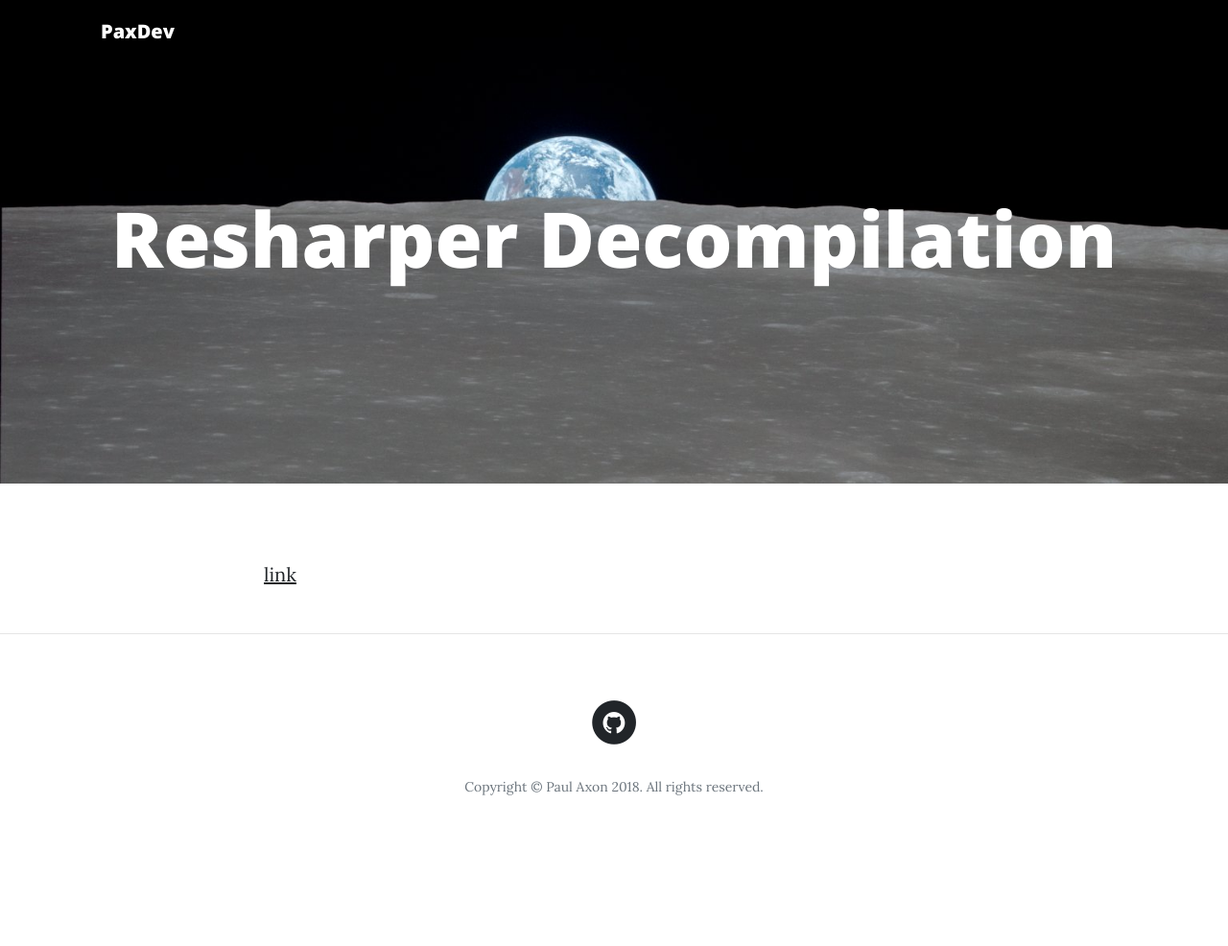
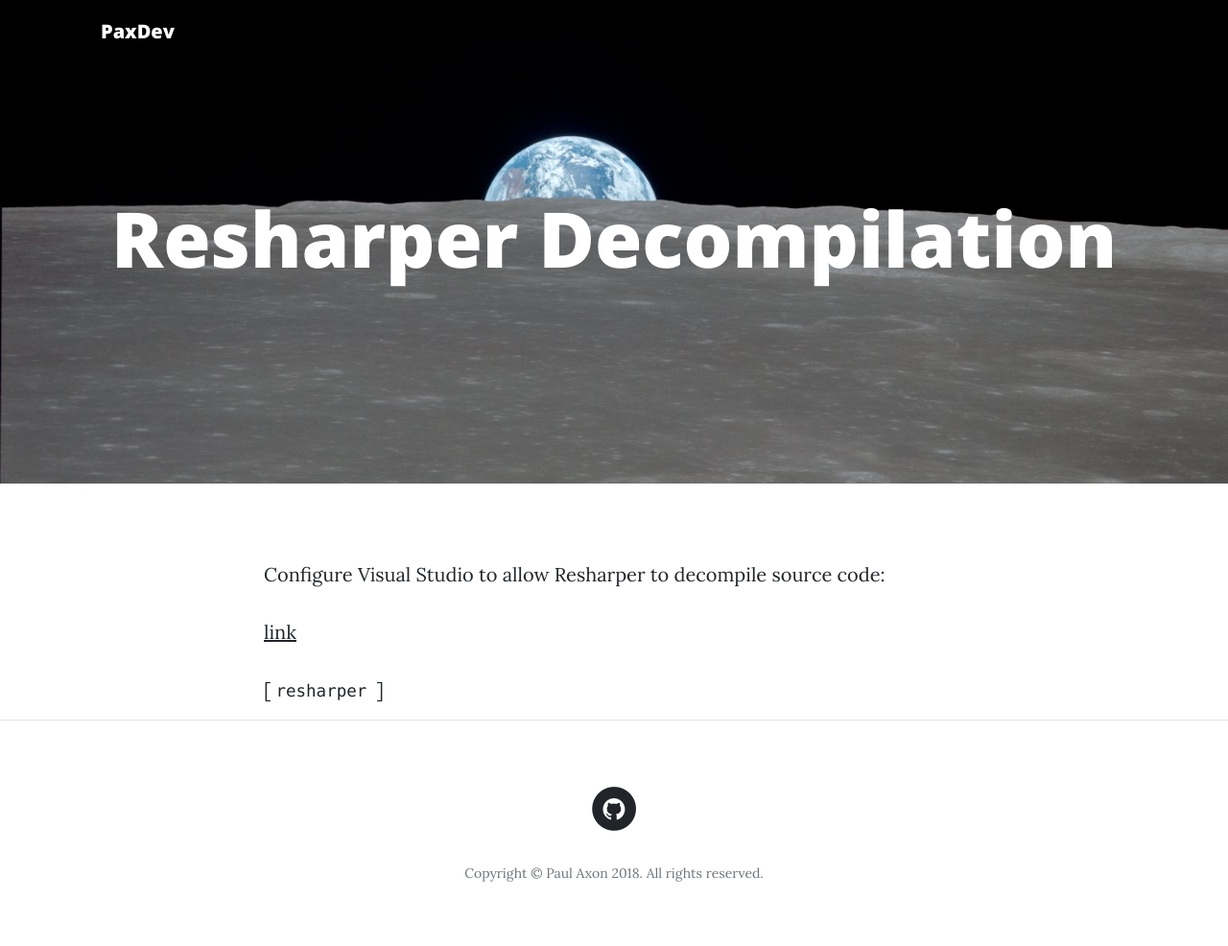
Before and after one commit to paxdev/paxdev.github.io, a Jekyll site: the page built from _posts/2018-09-21-enable-resharper-decompilation-in-visual-studio.md, in a window 1280 px wide. Shown: the whole page at 96% size. Built offline with Jekyll 4.4.1, drawn with Linux system fonts in a browser that asks for light colours; our own code applies the rules of GitHub Pages for plain Markdown files; before the commit the page ends 900 px from its top, so only the background shows below that.

Commit message:
Update 2018-09-21-enable-resharper-decompilation-in-visual-studio.md

```diff
--- a/_posts/2018-09-21-enable-resharper-decompilation-in-visual-studio.md
+++ b/_posts/2018-09-21-enable-resharper-decompilation-in-visual-studio.md
@@ -1,5 +1,11 @@
 ---
   title: Resharper Decompilation
+  categories:
+    - link
+  tags:
+    - resharper
 ---
 
+Configure Visual Studio to allow Resharper to decompile source code:
+
 [link](https://knowledge.zomers.eu/visualstudio/Pages/How-to-enable-the-decompiler-in-ReSharper-for-Visual-Studio.aspx)
```
